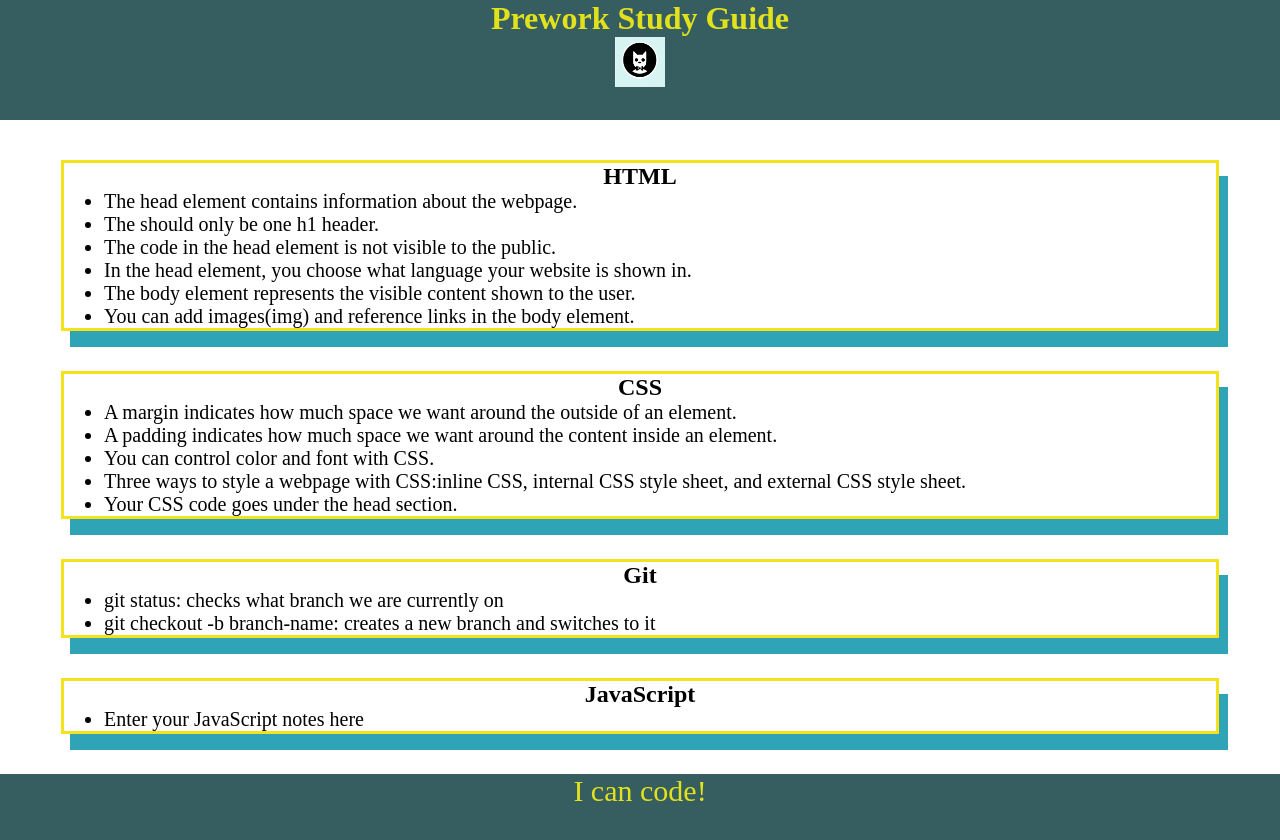
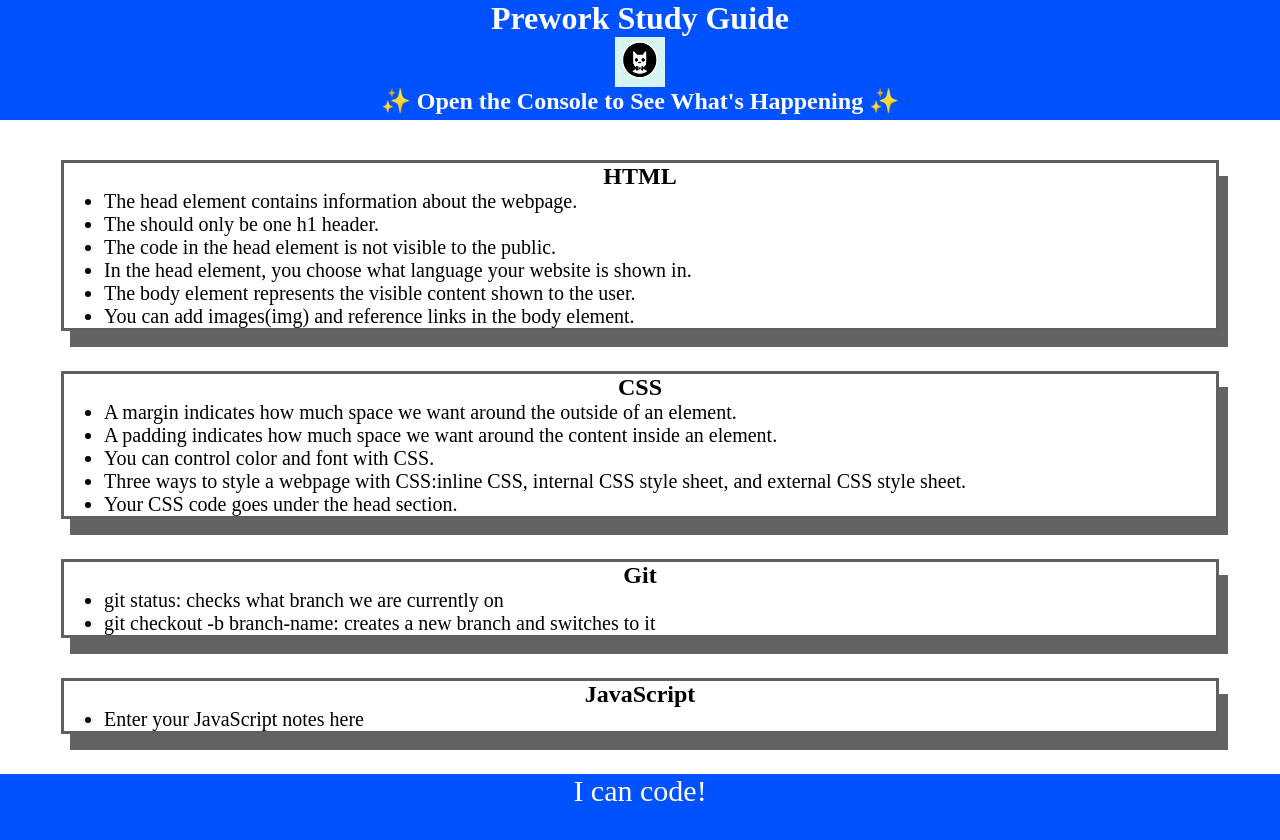
Before and after one commit to slonakerb91492/Prework-Study-Guide, a plain HTML site: page index.html in a window 1280 px wide. Drawn offline with Linux system fonts and the light colour scheme.

Commit message:
<added code to script.js>

```diff
--- /dev/null
+++ b/assets/script.js
@@ -0,0 +1,16 @@
+var topics = ['HTML', 'CSS', 'Git', 'JavaScript'];
+/*
+if (topic === 'HTML') {
+    console.log("Let's study HTML!");
+  } else if (topic === 'CSS') {
+    console.log("Let's study CSS!");
+  } else if (topic === 'Git') {
+    console.log("Let's study Git!");
+  } else if (topic === 'JavaScript') {
+    console.log("Let's study JavaScript!");
+  } else {
+    console.log('Please try again!');
+    */
+for(var x=0; x < topics.length; x++) {
+    console.log(topics[x]);
+}
--- a/assets/style.css
+++ b/assets/style.css
@@ -7,8 +7,8 @@ header,
 footer {
     width: 100%;
     height: 120px;
-    background-color: rgb(54, 94, 97);
-    color: rgb(226, 226, 28);
+    background-color: rgb(0, 81, 255);
+    color: rgb(255, 255, 255);
 }
 
 h1,
@@ -37,6 +37,6 @@ p {
 .card {
     width: 90%;
     margin: 40px auto;
-    border: 3px solid rgb(244, 226, 27);
-    box-shadow: 9px 16px #2fa4b6;
+    border: 3px solid rgb(96, 96, 96);
+    box-shadow: 9px 16px #646363;
   }
--- a/index.html
+++ b/index.html
@@ -11,6 +11,7 @@
     <header id="top">
       <h1>Prework Study Guide</h1>
       <img src="./assets/bowtie-cat.png" alt="Profile image of cat wearing a bow tie." />
+      <h2>✨ Open the Console to See What's Happening ✨</h2>
     </header>
     <main>
       <section class="card" id="html-section">
@@ -55,5 +56,6 @@
     <footer>
       <p>I can code!</p>
     </footer>
+    <script src="./assets/script.js"></script>
   </body>
 </html>
```
